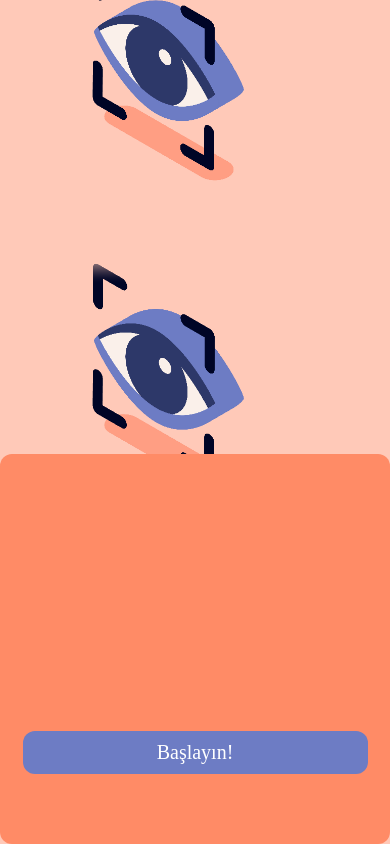
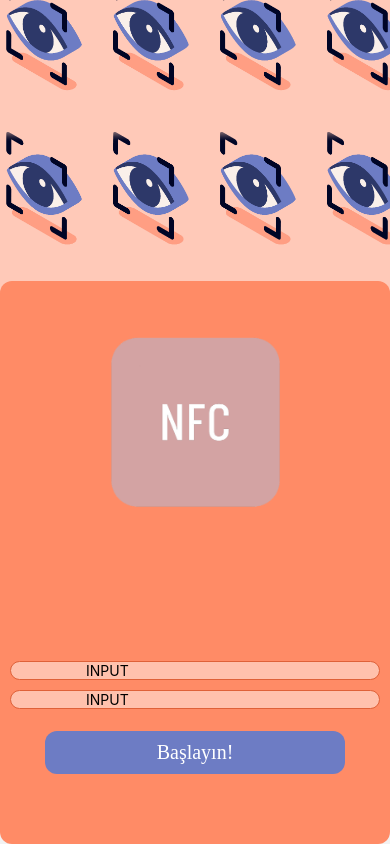
Before and after one commit to sevimozsoy/nfcBasics, a React Native app in the folder nfcTutorial/: screen / in a window 390 px wide. Built offline with nearby package versions, Linux system fonts and the light colour scheme.

Commit message:
Login page frontend

```diff
--- a/nfcTutorial/App.js
+++ b/nfcTutorial/App.js
@@ -1,5 +1,5 @@
 import React from 'react';
-import AppNavigator from './Routes/AppNavigator';
+import AppNavigator from './src/Routes/AppNavigator';
 
 export default function App() {
     return (
--- a/nfcTutorial/screens/Home.js
+++ /dev/null
@@ -1,56 +0,0 @@
-import React from 'react';
-import { TouchableOpacity, StyleSheet, Text, View, Dimensions, ImageBackground } from "react-native";
-
-
-
-
-export default function Entry({ navigation }) {
-
-    return (
-        <View style={styles.content}>
-            <ImageBackground resizeMode='cover' source={require('../assets/images/bg.png')} style={styles.bgImage} />
-            <View style={styles.borderView}></View>
-            <TouchableOpacity onPress={() => {
-                navigation.navigate("NfcCheck");
-            }} style={styles.buttonSpecial}>
-                <Text style={styles.buttonText}>Başlayın!</Text>
-            </TouchableOpacity>
-        </View>
-
-    )
-}
-
-const styles = StyleSheet.create({
-    content: {
-        flex: 1,
-    },
-    bgImage: {
-        width: '100%',
-        height: '100%'
-    },
-    borderView: {
-        position: 'absolute',
-        bottom: 0,
-        width: Dimensions.get('window').width,
-        height: Dimensions.get('window').width,
-        borderRadius: 12,
-        backgroundColor: '#FF8B66',
-    },
-    buttonSpecial: {
-        position: 'absolute',
-        bottom: 70,
-        alignSelf: 'center',
-        justifyContent: 'center',
-        backgroundColor: '#6D7CC4',
-        borderRadius: 12,
-        width: 345,
-        height: 43
-    },
-    buttonText: {
-        textAlign: 'center',
-        fontFamily: 'Montserrat-Medium',
-        color: '#ffff',
-        fontSize: 20,
-    }
-
-})
--- /dev/null
+++ b/nfcTutorial/src/components/CustomInput.js
@@ -0,0 +1,26 @@
+import { View, TextInput, StyleSheet, Dimensions } from 'react-native'
+import React from 'react'
+
+const CustomInput = () => {
+  return (
+    <View style={styles.container}>
+      <TextInput style={styles.input} placeholder='INPUT'/>
+    </View>
+  )
+}
+
+const styles = StyleSheet.create({
+    container:{
+        width:Dimensions.get('window').width - 20,
+        backgroundColor:'#FFC1AD',
+        borderColor:'#DE6139',
+        borderWidth:1,
+        borderRadius:10,
+        marginVertical:5,
+    },
+    input:{
+        alignSelf:'center'
+    }
+})
+
+export default CustomInput
--- /dev/null
+++ b/nfcTutorial/src/screens/Home.js
@@ -0,0 +1,72 @@
+import React from 'react';
+import { TouchableOpacity, StyleSheet, Text, SafeAreaView, View, Dimensions, ImageBackground, Image } from "react-native";
+import CustomInput from '../components/CustomInput';
+
+
+
+
+export default function Entry({ navigation }) {
+
+    return (
+        <SafeAreaView style={styles.content}>
+            <ImageBackground resizeMode='cover' source={require('../../assets/images/bg.png')} style={styles.bgImage} />
+            <View style={styles.borderView}>
+            <Image source={require('../../assets/images/logo.png')} style={styles.logo}/>
+                <View style={styles.input}>
+                    <CustomInput />
+                    <CustomInput />
+                </View>
+                <TouchableOpacity onPress={() => {
+                    navigation.navigate("NfcCheck");
+                }} style={styles.buttonSpecial}>
+                    <Text style={styles.buttonText}>Başlayın!</Text>
+                </TouchableOpacity>
+            </View>
+        </SafeAreaView>
+
+    )
+}
+
+const styles = StyleSheet.create({
+    content: {
+        flex: 1,
+    },
+    bgImage: {
+        width: '100%',
+        height: Dimensions.get('window').height / 2,
+    },
+    logo:{
+        position: 'absolute',
+        width: '50%',
+        height: '50%',
+    },
+    borderView: {
+        position: 'absolute',
+        alignItems: 'center',
+        bottom:0,
+        width: Dimensions.get('window').width,
+        height: Dimensions.get('window').height / 1.5,
+        borderRadius: 12,
+        backgroundColor: '#FF8B66',
+    },
+    input: {
+        position: 'absolute',
+        bottom: 130,
+    },
+    buttonSpecial: {
+        position: 'absolute',
+        bottom: 70,
+        justifyContent: 'center',
+        backgroundColor: '#6D7CC4',
+        borderRadius: 12,
+        width: 300,
+        height: 43
+    },
+    buttonText: {
+        textAlign: 'center',
+        fontFamily: 'Montserrat-Medium',
+        color: '#ffff',
+        fontSize: 20,
+    }
+
+})
--- a/nfcTutorial/screens/NfcCheck.js
+++ b/nfcTutorial/src/screens/NfcCheck.js
@@ -1,7 +1,7 @@
 import React from 'react';
 import { View, Text, StyleSheet, TouchableOpacity } from "react-native";
 import nfcManager from 'react-native-nfc-manager';
-import AndroidPrompt from '../src/AndroidPrompt';
+import AndroidPrompt from "../components/AndroidPrompt";
 
 function App() {
     const [hasNfc, setHasNfc] = React.useState(null);
```
Also changed, not shown: nfcTutorial/assets/images/bg.png, nfcTutorial/assets/images/logo.png (added), nfcTutorial/src/Routes/AppNavigator.js (renamed from nfcTutorial/Routes/AppNavigator.js), nfcTutorial/src/components/AndroidPrompt.js (renamed from nfcTutorial/src/AndroidPrompt.js).
